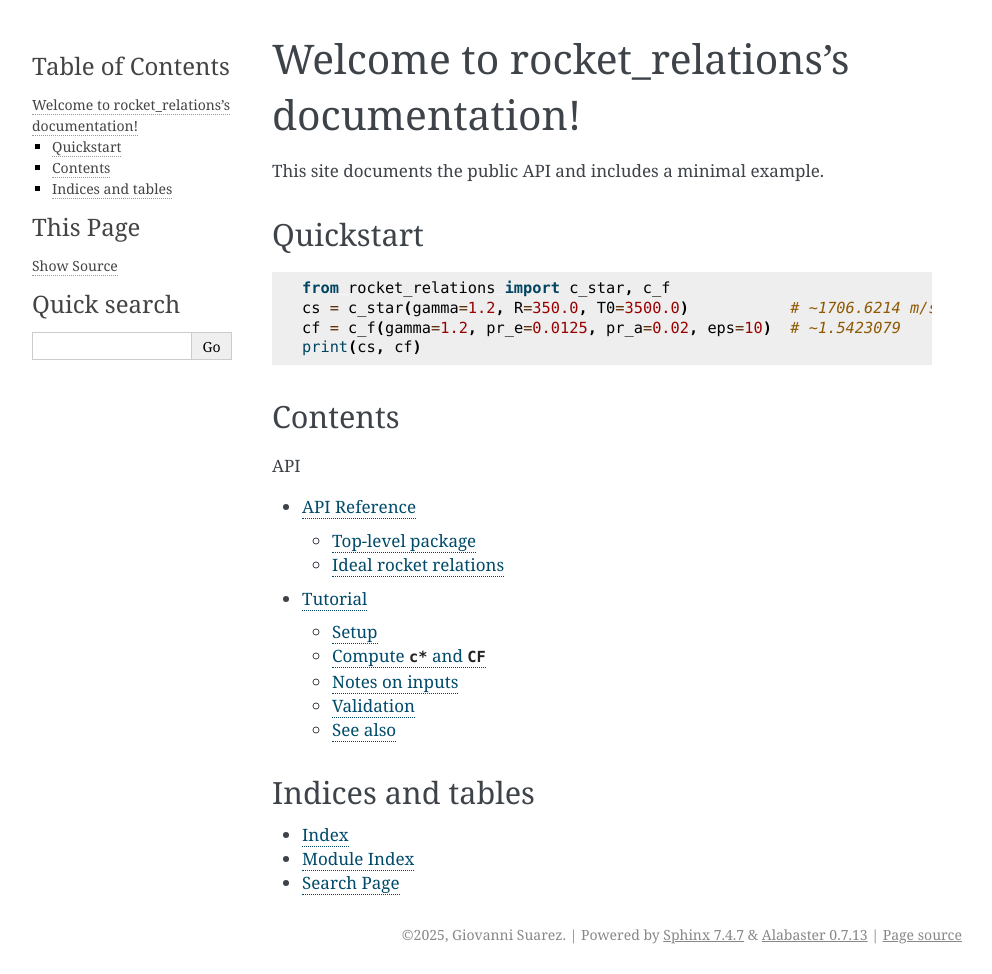
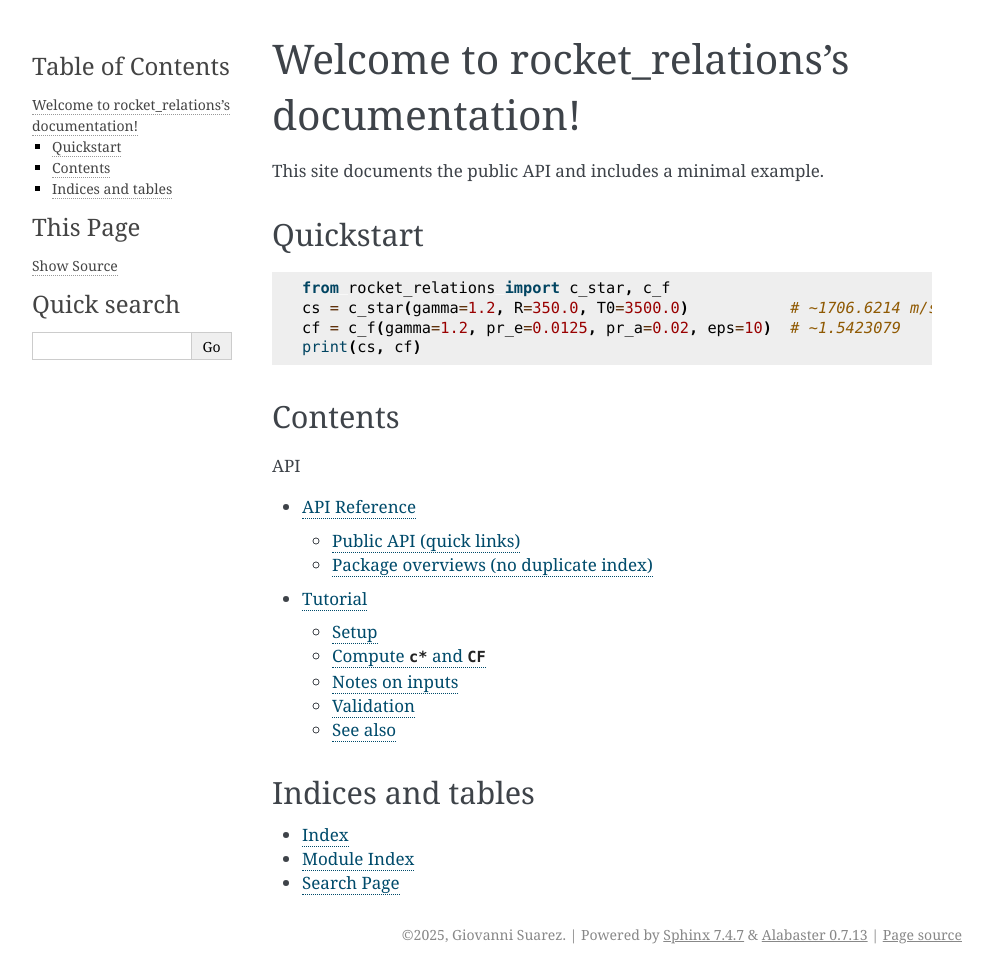
Before and after one commit to gloomurai85/rocket-relations, a Sphinx documentation site: the page built from docs/source/index.rst, in a window 1280 px wide. Shown: the whole page, without its empty margins (148-1140 px from the left). Built offline with Sphinx 7.4.7, drawn with Linux system fonts in a browser that asks for light colours.

Commit message:
docs: avoid duplicate indices by disabling automodule indexing; ignore generated docs

```diff
--- a/docs/source/api.rst
+++ b/docs/source/api.rst
@@ -1,18 +1,22 @@
 API Reference
 =============
 
-Top-level package
------------------
+Public API (quick links)
+------------------------
+
+.. autosummary::
+   :toctree: _autosummary
+   :caption: Functions
+   :nosignatures:
+
+   rocket_relations.c_star
+   rocket_relations.c_f
+
+Package overviews (no duplicate index)
+--------------------------------------
 
 .. automodule:: rocket_relations
-   :members:
-   :undoc-members:
-   :show-inheritance:
-
-Ideal rocket relations
-----------------------
+   :noindex:
 
 .. automodule:: rocket_relations.ideal
-   :members:
-   :undoc-members:
-   :show-inheritance:
+   :noindex:
```
Also changed, not shown: 1 other file.
